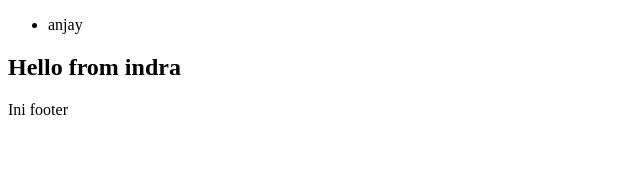
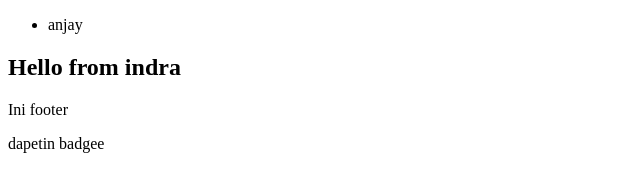
Before and after one commit to Mufacoderz/Test-Collav, a plain HTML site: page index.html in a window 1280 px wide. Shown: the whole page, without its empty margins (0-640 px from the left). Drawn offline with Linux system fonts and the light colour scheme.

Commit message:
dapetin badge

```diff
--- a/index.html
+++ b/index.html
@@ -23,5 +23,9 @@
         <p>Ini footer</p>
     </footer>
 
+    <p>
+        dapetin badgee
+    </p>
+
 </body>
 </html>
```
